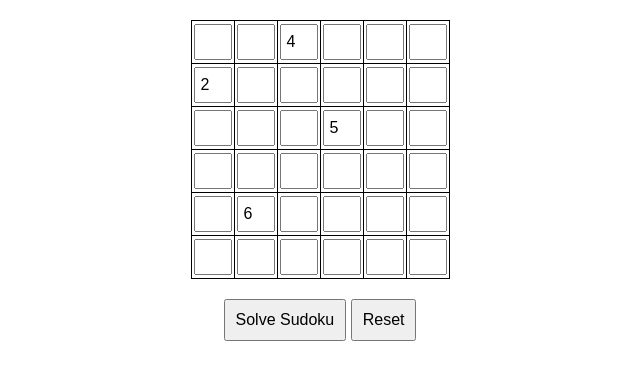
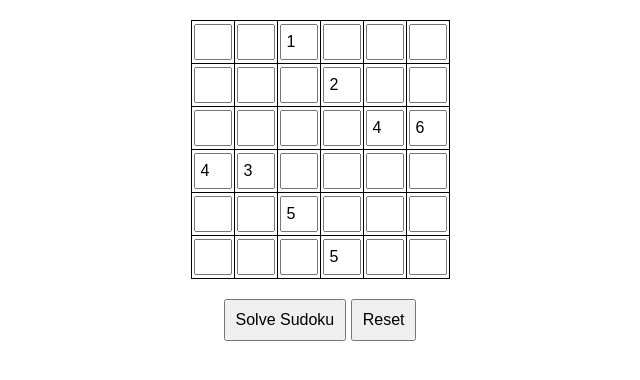
Before and after one commit to LFhead/LFhead.github.io, a plain HTML site: page index.html in a window 1280 px wide. Shown: the part 88-468 px from the top of the page, without its empty margins (320-960 px from the left). Drawn offline with Linux system fonts and the light colour scheme.

Commit message:
Update index.html

```diff
--- a/index.html
+++ b/index.html
@@ -221,12 +221,12 @@
 
          // Initial board (you can modify this or allow users to input their own puzzles)
          const initialBoard = [
-             [0, 0, 4, 0, 0, 0],
-             [2, 0, 0, 0, 0, 0],
+             [0, 0, 1, 0, 0, 0],
+             [0, 0, 0, 2, 0, 0],
+             [0, 0, 0, 0, 4, 6],
+             [4, 3, 0, 0, 0, 0],
+             [0, 0, 5, 0, 0, 0],
              [0, 0, 0, 5, 0, 0],
-             [0, 0, 0, 0, 0, 0],
-             [0, 6, 0, 0, 0, 0],
-             [0, 0, 0, 0, 0, 0],
          ];
 
          // Initialize the UI with the initial board
```
